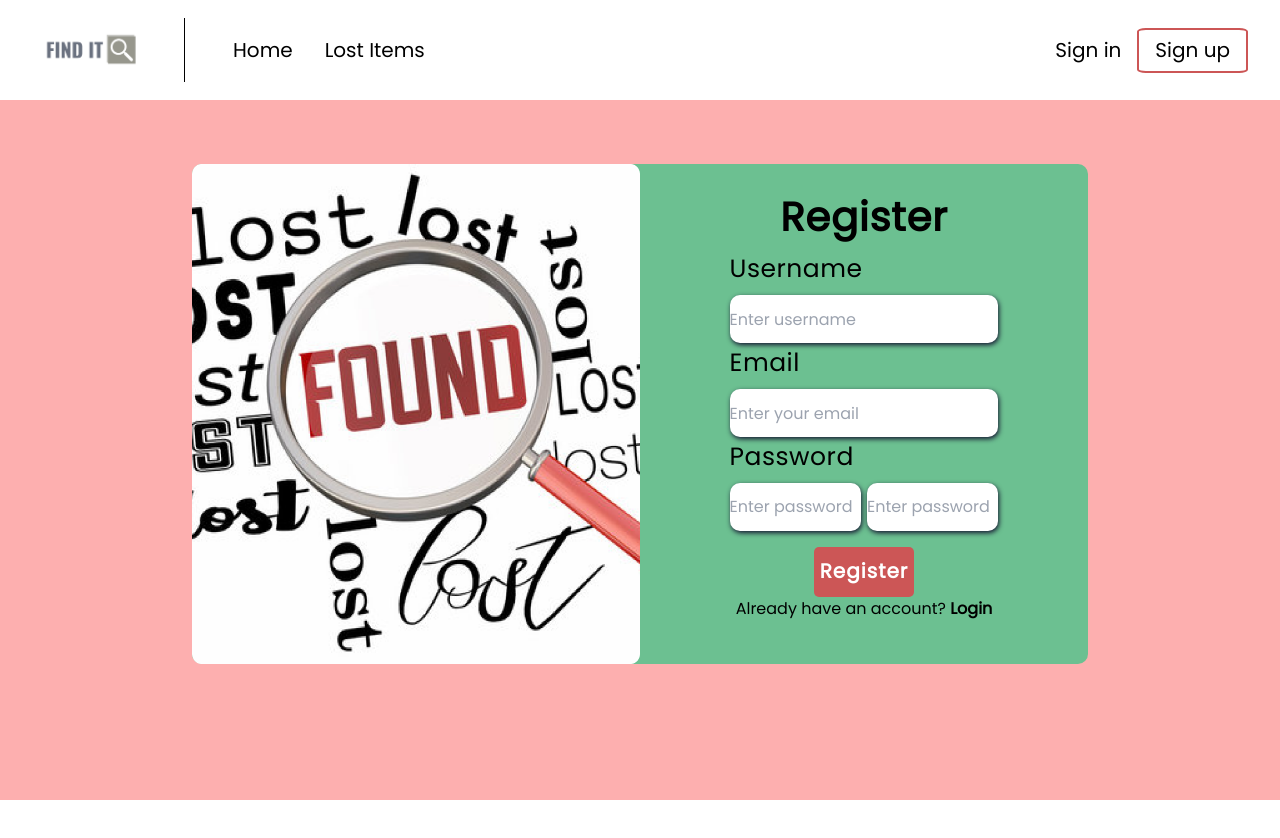
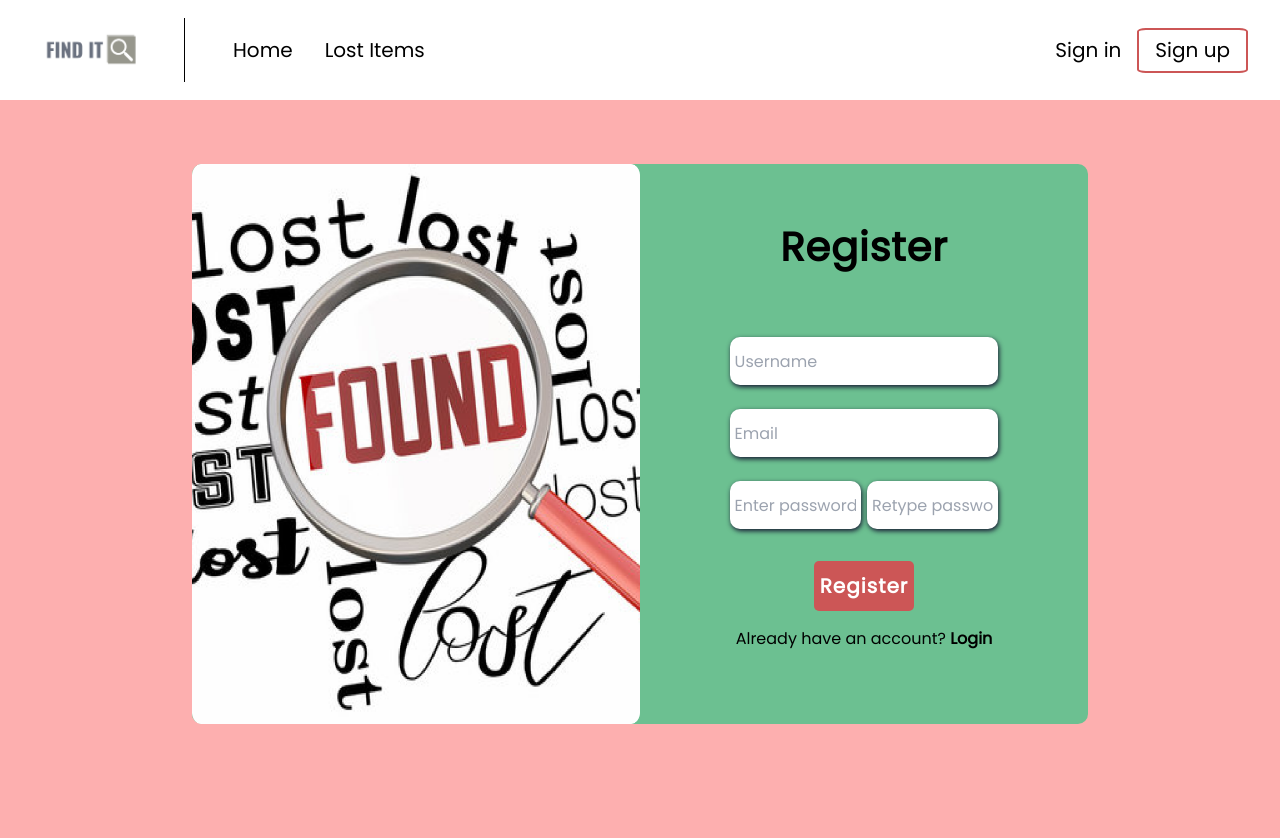
Before and after one commit to Pratyush3930/LostandFoundFrontend, a React (Create React App) app: page /register in a window 1280 px wide. Shown: the top 838 px of the page. Before the commit the page ends 800 px from the top, so only its background shows below. Built offline with nearby package versions, Linux system fonts and the light colour scheme; no server answers; a web font is replaced by a local one.

Commit message:
Changed some css

```diff
--- a/src/components/navbar/Navbar.css
+++ b/src/components/navbar/Navbar.css
@@ -76,7 +76,7 @@
 .found__navbar-userInfo {
     background-color: #04AA6D;
     color: white;
-    padding: 16px;
+    padding: 10px 37px;
     font-size: 16px;
     border: none;
     cursor: pointer;
--- a/src/pages/AddItem/AddItem.css
+++ b/src/pages/AddItem/AddItem.css
@@ -39,7 +39,8 @@
 }
 
 .form-element {
-    margin-bottom: 1rem;
+    margin-bottom: 2rem;
+    padding: 2px 5px;
     height: 3rem;
     width: 100%;
     border-radius: 10px;
@@ -57,7 +58,7 @@
 }
 
 .form-margin{
-    margin-bottom: 0.6rem;
+    margin-bottom: 1.5rem;
 }
 
 .addItem-btn{
--- a/src/pages/Login/Login.js
+++ b/src/pages/Login/Login.js
@@ -18,10 +18,8 @@ const navigate = useNavigate();
           <div className='found__login-container-info'>
             <h1>Welcome Back!</h1>
             <form action="/login" method='POST' onSubmit = {(e) => props.handleLogin(e, navigate)}>
-              <label htmlFor="username">Username</label>
-              <input type="text" id="username" name='username' className='form-element' placeholder='Enter username or email' />
-              <label htmlFor="password">Password</label>
-              <input type="password" id="password" name='password' className='form-element' placeholder='Enter password' />
+              <input type="text" id="username" name='username' className='form-element' placeholder='Username' />
+              <input type="password" id="password" name='password' className='form-element' placeholder='Password' />
               {!(props.loginSuccess) && <p className='error'>The login was not successful!</p>}
 
                 <button type='Submit' className='login_btn'>Log in</button>
--- a/src/pages/Register/Register.css
+++ b/src/pages/Register/Register.css
@@ -2,10 +2,9 @@
 .found__login-box {
     display: flex;
     width: 100%;
-    height: calc(100vh - 100px);
+    height: 100vh;
     flex-direction: column;
     align-items: center;
-    background-color: #fdafaf;
 }
 
 .found__login-container {
@@ -15,7 +14,7 @@
     margin-top: 4rem;
     border-radius: 10px;
     width: 70%;
-    height: 500px;
+    height: 70vh;
     background-color: #6CC091;
 }
 
@@ -47,7 +46,7 @@
 }
 
 .found__login-container-info h1{
-    margin-bottom: 2rem;
+    margin-bottom: 5rem;
     font-size: 40px;
     font-weight: 800;
     line-height: 20px;
@@ -98,6 +97,7 @@
     background-color: #CC5656;
     cursor: pointer;
     border: none;
+    margin-bottom: 1rem;
 }
 
 .found__login-container-info p:nth-child(2) {
--- a/src/pages/Register/Register.js
+++ b/src/pages/Register/Register.js
@@ -18,17 +18,14 @@ const navigate = useNavigate();
           <div className='found__login-container-info'>
             <h1>Register</h1>
             <form action="/submit" method="POST" onSubmit={(e) => props.handleSubmit(e , navigate)}>
-              <label htmlFor="username">Username</label>
-              <input type="text" id="username" name='username' className='form-element form-margin' placeholder='Enter username' />
-              <label htmlFor="email">Email</label>
-              <input type="email" id='email' name="email" className='form-element form-margin' placeholder='Enter your email' />
-              <label htmlFor="password">Password</label>
+              <input type="text" id="username" name='username' className='form-element form-margin' placeholder='Username' />
+              <input type="email" id='email' name="email" className='form-element form-margin' placeholder='Email' />
               <div className='confirm_password'>
                 <div className='enter_pass'>
                   <input type="password" id="password" name='password' className={!props.passwordMatch ?'form-err' : 'form-element'} placeholder='Enter password' />
                 </div>
                 <div className='retype_pass'>
-                  <input type="password" id="retype_password" name='retype_password' className={!props.passwordMatch ?'form-err' : 'form-element'} placeholder='Enter password' />
+                  <input type="password" id="retype_password" name='retype_password' className={!props.passwordMatch ?'form-err' : 'form-element'} placeholder='Retype password' />
               </div>
                 </div>
                 {!(props.passwordMatch) && <p className='error'>The passwords do not match!</p>}
--- a/src/pages/itemInfo/itemInfo.css
+++ b/src/pages/itemInfo/itemInfo.css
@@ -10,7 +10,6 @@
 }
 
 .found__itemInfo p {
-    border: 2px solid blue;
     min-width: 80vh;
-    margin: 0.5rem;
+    margin: 1.5rem;
 }
```
